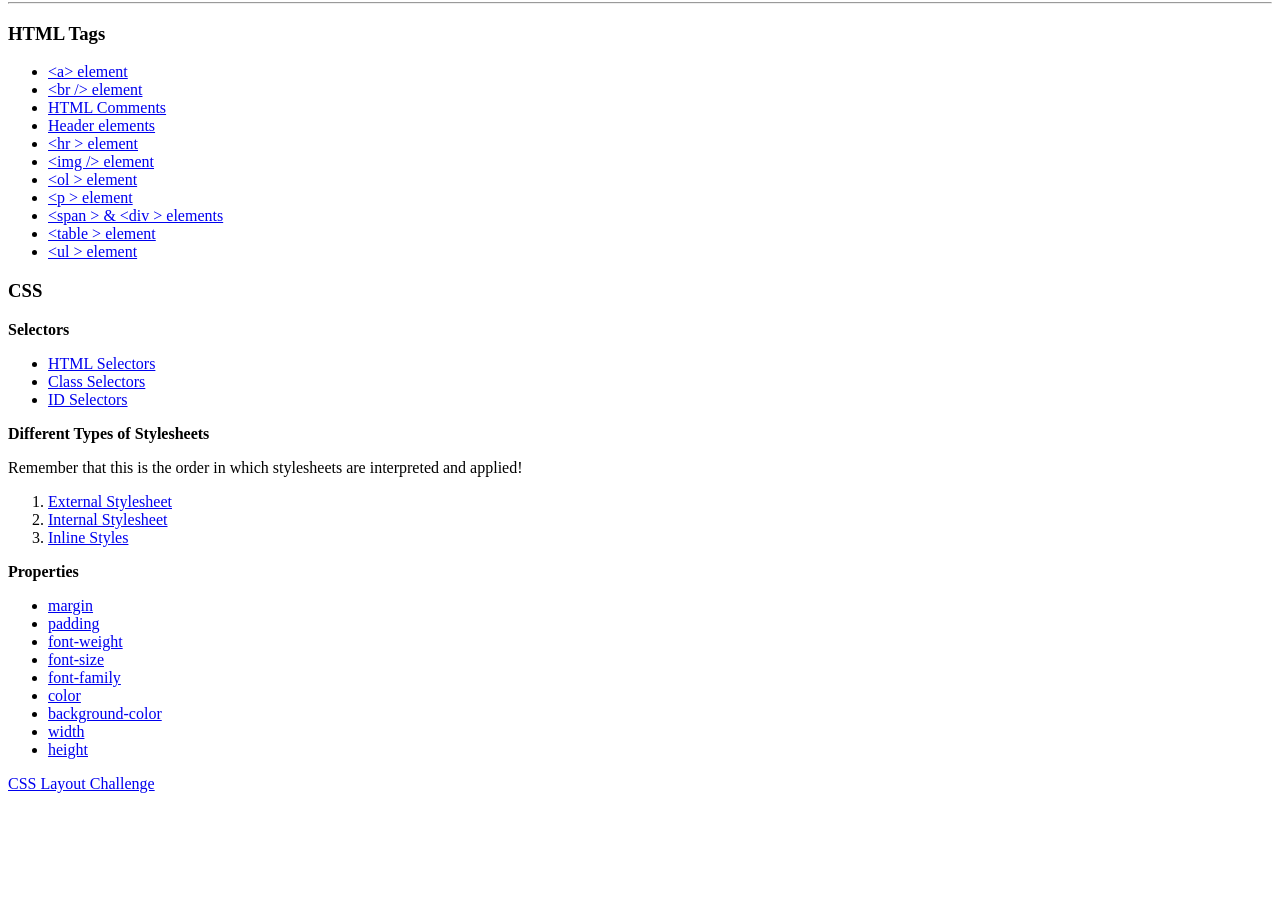
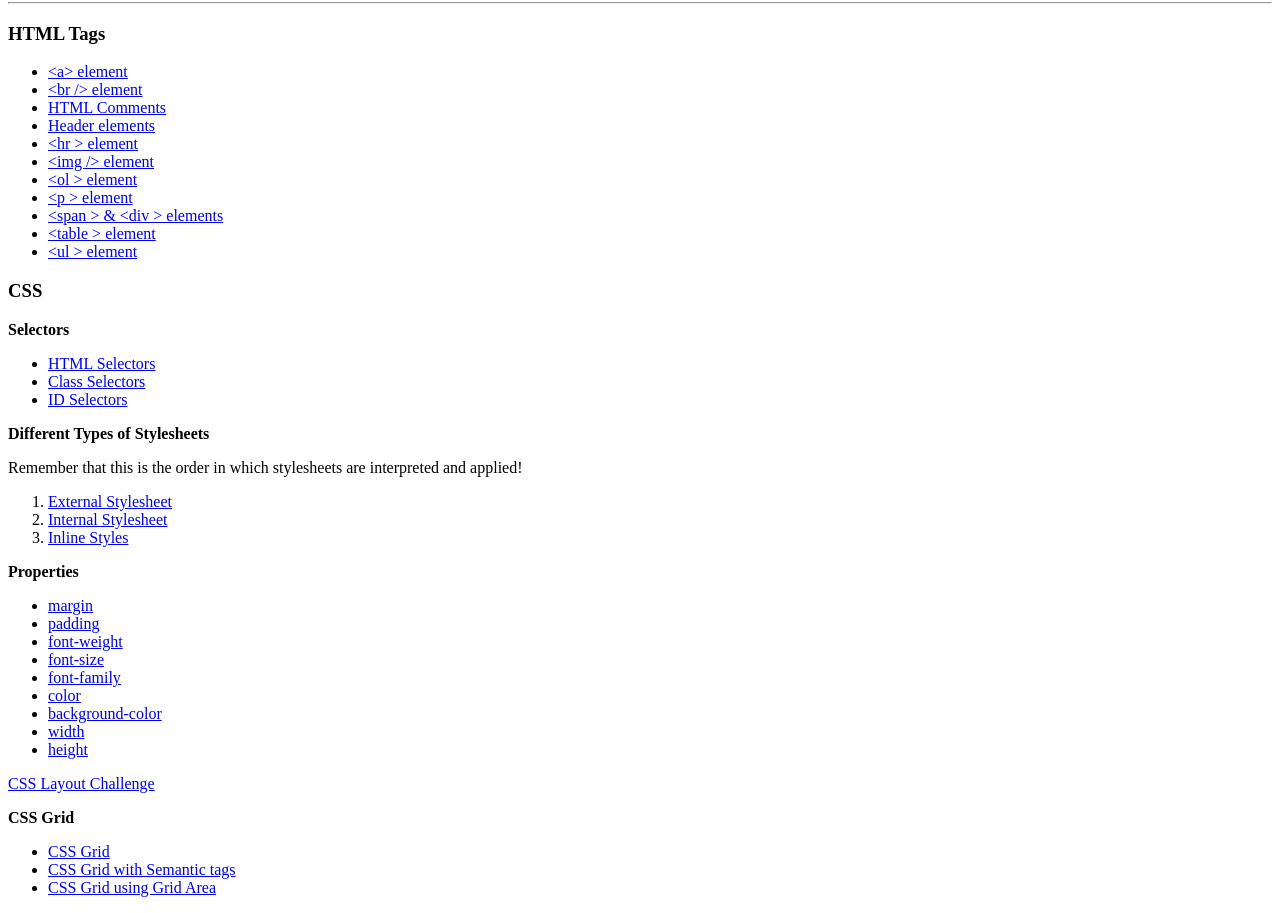
Before and after one commit to kaizen-soze/html5-template, a plain HTML site: page index.html in a window 1280 px wide. Shown: the part 78-991 px from the top of the page. Before the commit the page ends 887 px from the top, so only its background shows below. Drawn offline with Linux system fonts and the light colour scheme.

Commit message:
Unhide CSS Grid links

```diff
--- a/index.html
+++ b/index.html
@@ -77,12 +77,12 @@
 
     <p><a href="cssExamples/css-layout.html">CSS Layout Challenge</a></p>
 
-    <!-- <p class="bold">CSS Grid</p>
+    <p class="bold">CSS Grid</p>
     <ul>
       <li><a href="cssExamples/css-grid.html">CSS Grid</a></li>
       <li><a href="cssExamples/css-grid-semantic.html">CSS Grid with Semantic tags</a></li>
       <li><a href="cssExamples/css-grid-semantic2.html">CSS Grid using Grid Area</a></li>
-    </ul> -->
+    </ul>
   </div>
 
   <script>
```
